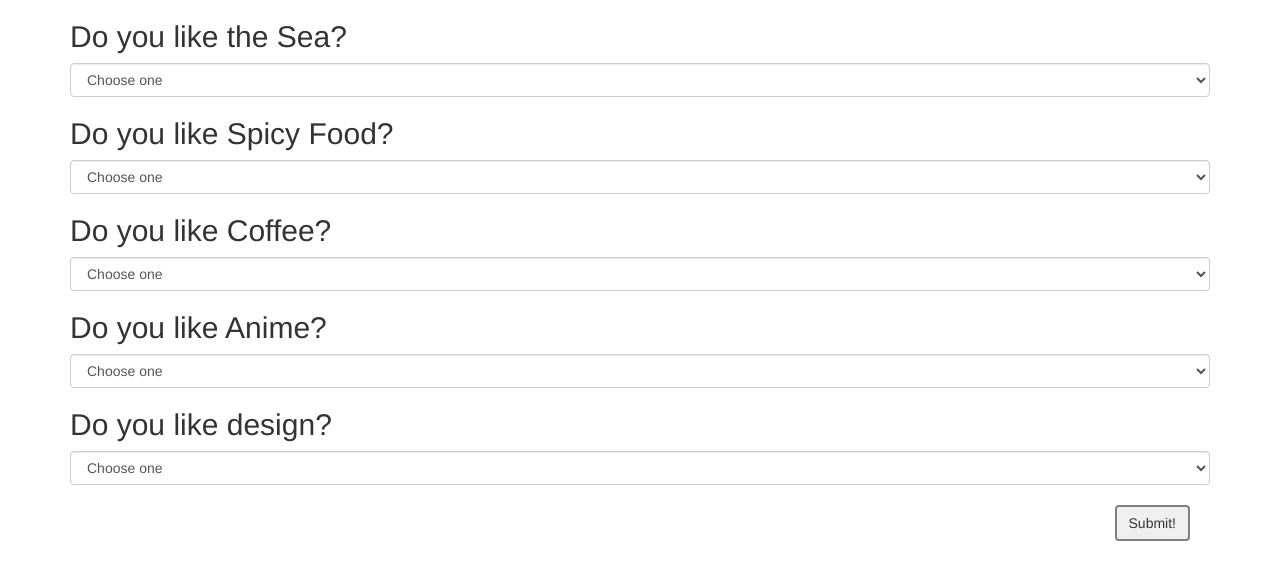
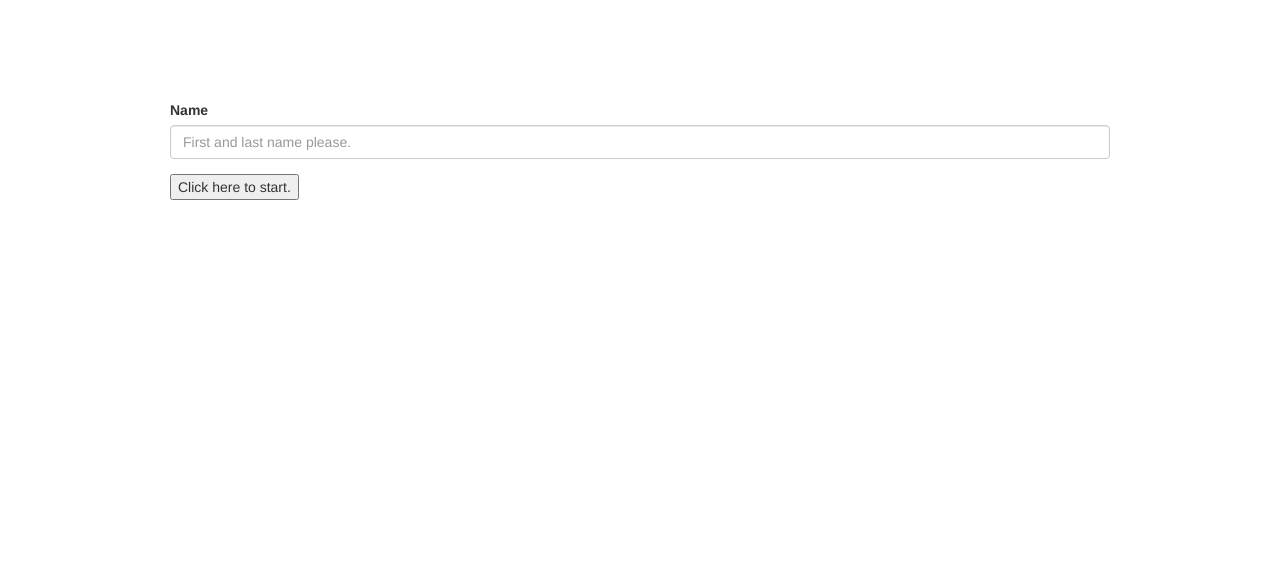
Before and after one commit to Nombru/Vacation-Quiz, a plain HTML site: page index.html in a window 1280 px wide. Drawn offline with Linux system fonts and the light colour scheme.

Commit message:
started to add getting the users name for the answers

```diff
--- a/css/styles.css
+++ b/css/styles.css
@@ -3,12 +3,22 @@ img{
   width: auto;
 }
 
+#name {
+  margin: 100px;
+}
+
+#questions {
+  display: none;
+  margin:100px;
+}
+
 #a_One, #a_Two, #a_Three, #a_Four{
   display: none;
+  margin: 50px
 }
 
 .btn{
   border: 2px solid grey;
   margin: 20px;
-  float: right;
+  float: center;
 }
--- a/index.html
+++ b/index.html
@@ -9,6 +9,15 @@
     <title>Where should you go on vacation?</title>
   </head>
   <body>
+    <div class="container">
+      <form id="name">
+        <div class="form-group" id="fullName">
+          <label for="fullName">Name</label>
+          <input type="text" class="form-control" placeholder="First and last name please.">
+        </div>
+        <button type="button" id="btn">Click here to start.</button>
+      </form>
+    </div>
     <div class="container">
       <form id="questions">
 <!--Question 1-->
@@ -44,7 +53,7 @@
             <option value="0">Maybe</option>
           </select>
 <!--Question 5-->
-          <h2>Do you like design?</h2>
+          <h2>Do you like Design?</h2>
           <select class="form-control" id="q_Five">
             <option class="chooseOne">Choose one</option>
             <option value="1">Yes</option>
--- a/js/scripts.js
+++ b/js/scripts.js
@@ -1,4 +1,11 @@
 $(document).ready(function() {
+
+  $("#name").submit(function(event){
+    var nameInput = $("#fullName").val());
+    $("#questions").show();
+  });
+
+
   $("#questions").submit(function(event){
   //  console.log("Hi");
     var q_OneInput = parseInt($("#q_One").val());
```
